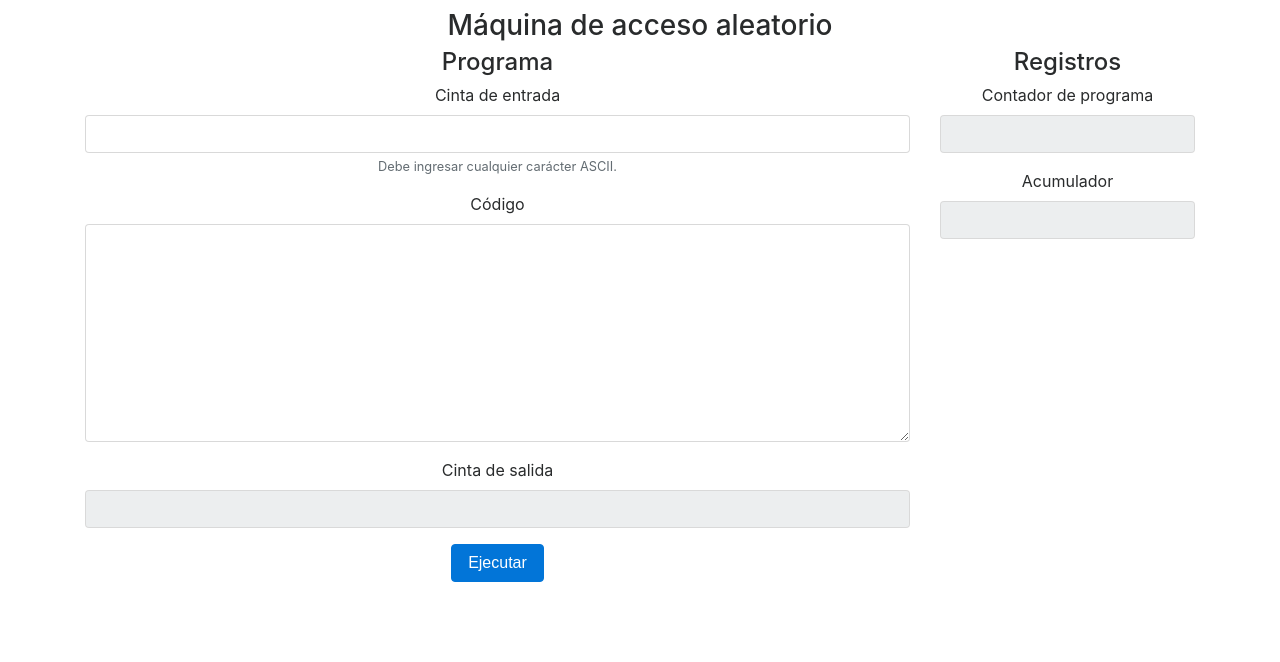
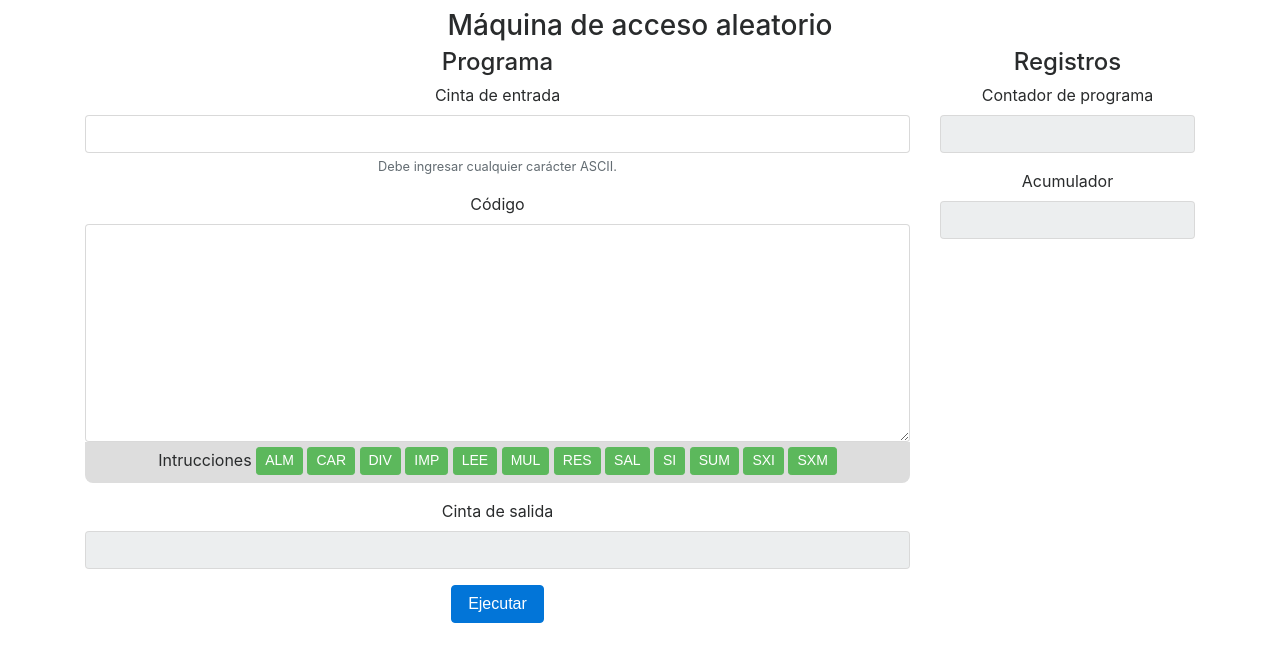
Before and after one commit to Gochip/ram, a website: page ram_web/public_html/index.html in a window 1280 px wide. Drawn offline with Linux system fonts and the light colour scheme.

Commit message:
Agrego panel de instrucciones

```diff
--- a/ram_web/public_html/index.html
+++ b/ram_web/public_html/index.html
@@ -30,6 +30,21 @@
                         <div class="form-group">
                             <label for="programa">Código</label>
                             <textarea class="form-control programa" id="programa" rows="10"></textarea>
+                            <div class="instrucciones">
+                                <label>Intrucciones</label>
+                                <button type="button" class="btn btn-success btn-sm instruccion">ALM</button>
+                                <button type="button" class="btn btn-success btn-sm instruccion">CAR</button>
+                                <button type="button" class="btn btn-success btn-sm instruccion">DIV</button>
+                                <button type="button" class="btn btn-success btn-sm instruccion">IMP</button>
+                                <button type="button" class="btn btn-success btn-sm instruccion">LEE</button>
+                                <button type="button" class="btn btn-success btn-sm instruccion">MUL</button>
+                                <button type="button" class="btn btn-success btn-sm instruccion">RES</button>
+                                <button type="button" class="btn btn-success btn-sm instruccion">SAL</button>
+                                <button type="button" class="btn btn-success btn-sm instruccion">SI</button>
+                                <button type="button" class="btn btn-success btn-sm instruccion">SUM</button>
+                                <button type="button" class="btn btn-success btn-sm instruccion">SXI</button>
+                                <button type="button" class="btn btn-success btn-sm instruccion">SXM</button>
+                            </div>
                         </div>
                         <div class="form-group">
                             <label for="cintaSalida">Cinta de salida</label>
--- a/ram_web/public_html/static/ram.css
+++ b/ram_web/public_html/static/ram.css
@@ -4,5 +4,11 @@ body{
 }
 .programa{
     font-family: "Courier New", Courier, monospace;
-
 }
+.instrucciones{
+    background-color: #dddddd;
+    border-bottom-left-radius: 8px;
+    border-bottom-right-radius: 8px;
+    padding-bottom: 3px;
+    padding-top: 5px;
+}
--- a/ram_web/public_html/static/ram.js
+++ b/ram_web/public_html/static/ram.js
@@ -308,4 +308,10 @@ $(document).ready(function () {
         ejecutarPrograma(entrada, programa);
     });
 
+    $(".instruccion").click(function () {
+        var instruccion = $(this).text();
+        $("#programa").val($("#programa").val() + instruccion + " ");
+        $("#programa").focus();
+    });
+
 });
```
